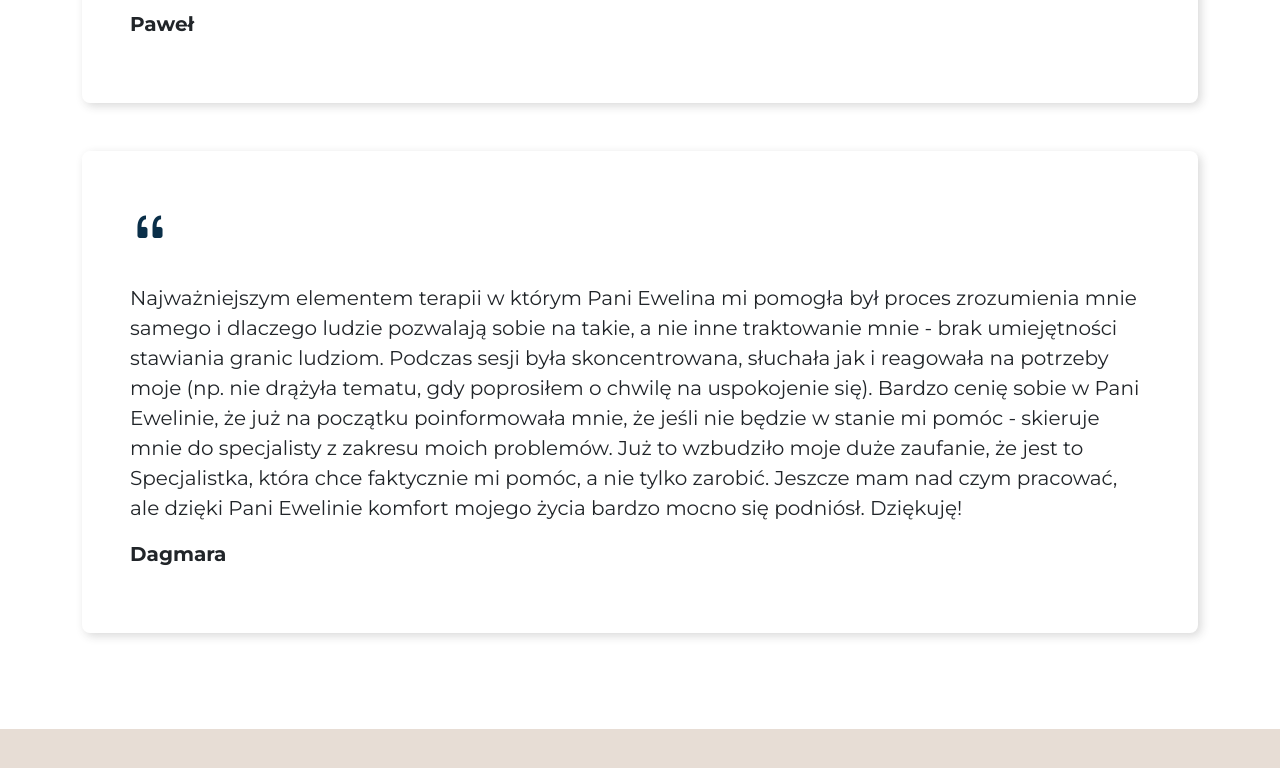
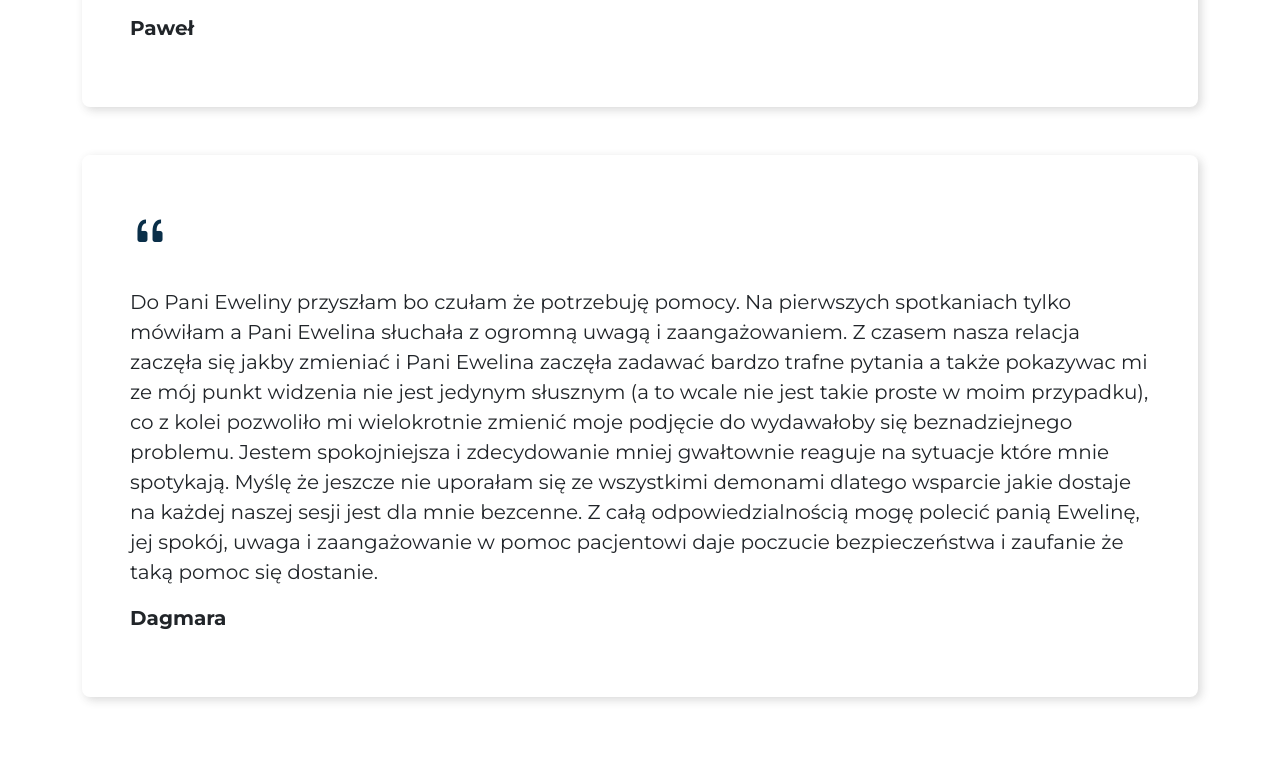
Before and after one commit to agaciur/egruszczynska.pl, a plain HTML site: page index.html in a window 1280 px wide. Shown: the part 3412-4180 px from the top of the page. Drawn offline with nearby package versions, Linux system fonts and the light colour scheme.

Commit message:
Fix review

```diff
--- a/index.html
+++ b/index.html
@@ -104,7 +104,7 @@
                 <p>Sesja psychoterapii i konsultacja psychologiczna: <span class="fw-bold">180 zł za 50
                         min</span></p>
                 <div class="pt-4">
-                    <h5 class="py-3 fw-bold">Metody płatności:</h5>
+                    <h5 class="py-3 fs-4 fw-bold">Metody płatności:</h5>
                     <p><span class="fw-bold">Przelew na nr:</span> 61 1020 2892 0000 5102 0586 6159</p>
                     <p class="fw-bold">Blik</p>
                     <p class="fw-bold">Gotówka</p>
@@ -147,22 +147,16 @@
                 </div>
                 <div class="my-5 p-4 p-xl-5 reviews-box">
                     <i class="fs-1 bi bi-quote"></i>
-                    <p class="pt-4">Najważniejszym elementem terapii w którym Pani Ewelina mi pomogła był
-                        proces
-                        zrozumienia mnie samego i dlaczego ludzie pozwalają sobie na takie, a nie inne traktowanie
-                        mnie
-                        - brak umiejętności stawiania granic ludziom. Podczas sesji była skoncentrowana, słuchała
-                        jak i
-                        reagowała na potrzeby moje (np. nie drążyła tematu, gdy poprosiłem o chwilę na uspokojenie
-                        się).
-                        Bardzo cenię sobie w Pani Ewelinie, że już na początku poinformowała mnie, że jeśli nie
-                        będzie w
-                        stanie mi pomóc - skieruje mnie do specjalisty z zakresu moich problemów. Już to wzbudziło
-                        moje
-                        duże zaufanie, że jest to Specjalistka, która chce faktycznie mi pomóc, a nie tylko zarobić.
-                        Jeszcze mam nad czym pracować, ale dzięki Pani Ewelinie komfort mojego życia bardzo mocno
-                        się
-                        podniósł. Dziękuję!</p>
+                    <p class="pt-4">Do Pani Eweliny przyszłam bo czułam że potrzebuję pomocy. Na pierwszych spotkaniach
+                        tylko mówiłam a Pani Ewelina słuchała z ogromną uwagą i zaangażowaniem. Z czasem nasza relacja
+                        zaczęła się jakby zmieniać i Pani Ewelina zaczęła zadawać bardzo trafne pytania a także
+                        pokazywac mi ze mój punkt widzenia nie jest jedynym słusznym (a to wcale nie jest takie proste w
+                        moim przypadku), co z kolei pozwoliło mi wielokrotnie zmienić moje podjęcie do wydawałoby się
+                        beznadziejnego problemu. Jestem spokojniejsza i zdecydowanie mniej gwałtownie reaguje na
+                        sytuacje które mnie spotykają. Myślę że jeszcze nie uporałam się ze wszystkimi demonami dlatego
+                        wsparcie jakie dostaje na każdej naszej sesji jest dla mnie bezcenne.
+                        Z całą odpowiedzialnością mogę polecić panią Ewelinę, jej spokój, uwaga i zaangażowanie w pomoc
+                        pacjentowi daje poczucie bezpieczeństwa i zaufanie że taką pomoc się dostanie.</p>
                     <p class="fw-bold">Dagmara</p>
                 </div>
             </div>
```
